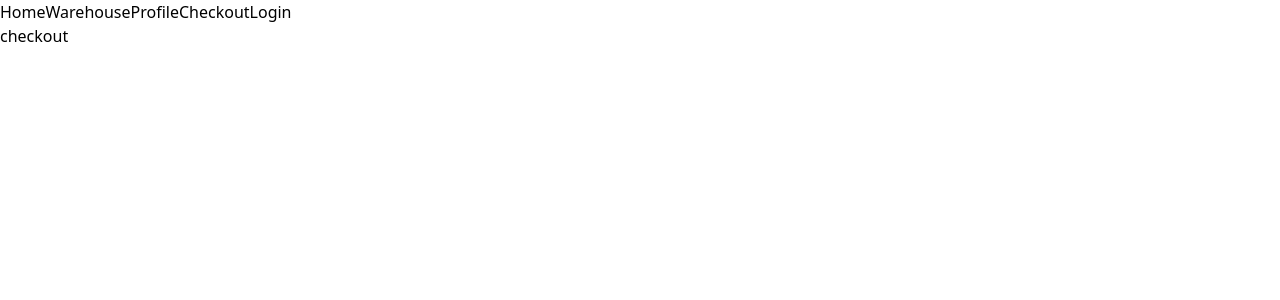
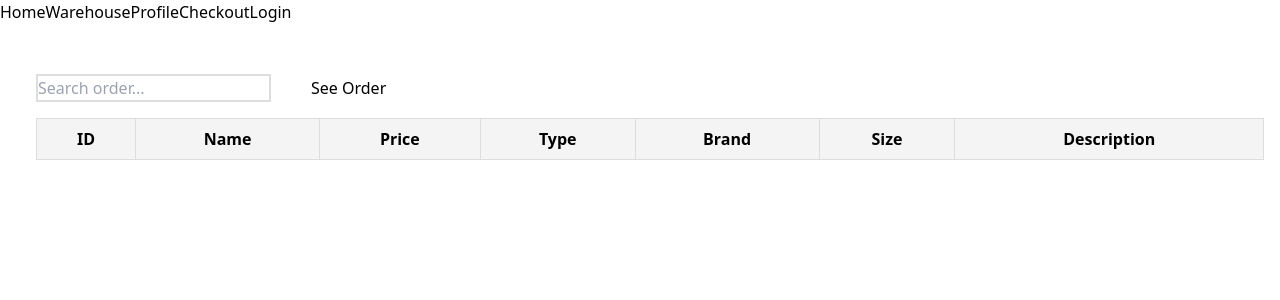
Before and after one commit to lukestonefox/Database-Design-Store, a React (Vite) app in the folder frontend/: page /checkout in a window 1280 px wide. Shown: the top 300 px of the page. Built offline with nearby package versions, Linux system fonts and the light colour scheme.

Commit message:
Created Order Register for Checkout page

```diff
--- a/frontend/src/App.tsx
+++ b/frontend/src/App.tsx
@@ -6,20 +6,32 @@ import Login from './pages/Login';
 import Warehouse from './pages/Warehouse';
 import Checkout from './pages/Checkout';
 import CreateAccount from './pages/CreateAccount';
+import { useState } from 'react';
+import { Product } from './types';
 
 const Content: React.FC = () => {
+  const [order, setOrder] = useState<Product[]>([]);
+
+  const addToOrder = (product: Product) => {
+    setOrder(prevOrder => prevOrder ? [...prevOrder, product] : [product]);
+    console.log('Testing adding to order: ', order);
+  };
+
+  const removeFromOrder = (productId: number) => {
+    setOrder(prevOrder => prevOrder.filter(p => p.productid !== productId));
+    console.log('')
+  };
+
   return (
-    <Router>
       <Routes>
-        <Route path="/home" element={<Home />} />
+        <Route path="/home" element={<Home addToOrder={addToOrder} />} />
         <Route path="/profile" element={<Profile />} />
         <Route path="*" element={<Navigate to="/home" />} />
         <Route path="/login" element={<Login />} />
         <Route path="/warehouse" element={<Warehouse />} />
-        <Route path="/checkout" element={<Checkout />} />
+        <Route path="/checkout" element={<Checkout order={order} removeFromOrder={removeFromOrder} />} />
         <Route path="/createAccount" element={<CreateAccount />} />
       </Routes>
-    </Router>
   )
 
 }
@@ -27,10 +39,10 @@ const Content: React.FC = () => {
 function App() {
 
   return (
-    <>
+    <Router>
       <NavBar />
       <Content />
-    </>
+    </Router>
   )
 }
 
--- a/frontend/src/NavBar.tsx
+++ b/frontend/src/NavBar.tsx
@@ -1,15 +1,16 @@
 import React from "react";
+import { Link } from "react-router-dom";
 
 const NavBar: React.FC = () => {
     return (
         <header>
             <nav className="flex h-12 w-screen bg-blue-400 fixed">
                 <div className="flex items-center justify-between w-full px-6">
-                    <a href="/home" className="px-4 text-white">Home</a>
-                    <a href="/warehouse" className="px-4 text-white">Warehouse</a>
-                    <a href="/profile" className="px-4 text-white">Profile</a>
-                    <a href="/checkout" className="px-4 text-white">Checkout</a>
-                    <a href="/login" className="px-4 text-white">Login</a>
+                    <Link to="/home" className="px-4 text-white">Home</Link>
+                    <Link to="/warehouse" className="px-4 text-white">Warehouse</Link>
+                    <Link to="/profile" className="px-4 text-white">Profile</Link>
+                    <Link to="/checkout" className="px-4 text-white">Checkout</Link>
+                    <Link to="/login" className="px-4 text-white">Login</Link>
                 </div>
             </nav>
         </header>
--- /dev/null
+++ b/frontend/src/OrdersRegister.tsx
@@ -0,0 +1,124 @@
+import { useEffect, useState } from "react";
+import { Product } from "./types"
+import { FontAwesomeIcon } from "@fortawesome/react-fontawesome";
+import { faEllipsisV } from "@fortawesome/free-solid-svg-icons";
+
+interface OrdersRegisterProps {
+    order: Product[];
+    removeFromOrder: (productId: number) => void;
+}
+
+const OrdersRegister: React.FC<OrdersRegisterProps> = ({ order, removeFromOrder}) => {
+    const [searchQuery, setSearchQuery] = useState('');
+    const [items, setItems] = useState<Product[]>(order);
+    const [menuVisible, setMenuVisible] = useState<Product | null>(null);
+    const [menuPosition, setMenuPosition] = useState<{top: number; left: number} | null>(null);
+
+    useEffect(() => {
+        setItems(order);
+    }, [order]);
+
+    const loadOrder = () => {
+        console.log(order);
+        setItems(order);
+    }
+
+    const handleSearch = (event: any) => {
+        setSearchQuery(event.target.value);
+    };
+
+    const handleIconCLick = (event: React.MouseEvent<HTMLTableDataCellElement, MouseEvent>, item: Product) => {
+        const rect = event.currentTarget.getBoundingClientRect();
+        setMenuPosition({top: rect.bottom, left: rect.left});
+        setMenuVisible(menuVisible === item ? null : item);
+    }
+
+    const removeItem = (item: Product) => {
+        removeFromOrder(item.productid);
+        // TODO: remove item from items list
+    }
+
+    const filteredItems = items?.filter((item) =>
+        item.productid.toString().toLowerCase().includes(searchQuery.toLowerCase()) ||
+        item.productname.toLowerCase().includes(searchQuery.toLowerCase()) ||
+        item.price.toString().toLowerCase().includes(searchQuery.toLowerCase()) ||
+        item.producttype.toLowerCase().includes(searchQuery.toLowerCase()) ||
+        item.brand.toLowerCase().includes(searchQuery.toLowerCase()) ||
+        item.productsize?.toLowerCase().includes(searchQuery.toLowerCase()) ||
+        item.description.toLowerCase().includes(searchQuery.toLowerCase())
+    );
+
+    const rowStyle = {
+        transition: 'background-color 0.3s ease',
+    };
+
+    const hoverStyle = {
+        backgroundColor: '#f0f0f0',
+    };
+
+    const menuStyle: React.CSSProperties = {
+        position: 'absolute',
+        backgroundColor: 'white',
+        border: '1px solid #ddd',
+        borderRadius: '4px',
+        boxShadow: '0 2px 8px rgba(0, 0, 0, 0.15)',
+        zIndex: 1000,
+        top: menuPosition?.top,
+        left: menuPosition?.left
+    };
+
+    return (
+        <div style={{paddingLeft: '1rem', marginRight: '1rem'}}>
+            <div style={{display: 'flex', flexDirection: 'row', gap: '40px'}}>
+                <input
+                    type="text"
+                    placeholder="Search order..."
+                    style={{border: '2px solid #ddd'}}
+                    value={searchQuery}
+                    onChange={handleSearch}
+                />
+                <button className="px-4 py-2 text-white bg-blue-500 rounded-md" onClick={() => loadOrder()}>See Order</button>
+            </div>
+            <table style={{width: '100%', borderCollapse: 'collapse', marginTop: '1rem'}}>
+                <thead>
+                    <tr>
+                    <th style={{border: '1px solid #ddd', padding: '8px', backgroundColor: '#f4f4f4', textAlign: 'center'}}>ID</th>
+                        <th style={{border: '1px solid #ddd', padding: '8px', backgroundColor: '#f4f4f4', textAlign: 'center'}}>Name</th>
+                        <th style={{border: '1px solid #ddd', padding: '8px', backgroundColor: '#f4f4f4', textAlign: 'center'}}>Price</th>
+                        <th style={{border: '1px solid #ddd', padding: '8px', backgroundColor: '#f4f4f4', textAlign: 'center'}}>Type</th>
+                        <th style={{border: '1px solid #ddd', padding: '8px', backgroundColor: '#f4f4f4', textAlign: 'center'}}>Brand</th>
+                        <th style={{border: '1px solid #ddd', padding: '8px', backgroundColor: '#f4f4f4', textAlign: 'center'}}>Size</th>
+                        <th style={{border: '1px solid #ddd', padding: '8px', backgroundColor: '#f4f4f4', textAlign: 'center'}}>Description</th>
+                    </tr>
+                </thead>
+                <tbody>
+                {filteredItems?.map((item, index) =>
+                        <tr key={index}
+                            style={{...rowStyle}}
+                            onMouseEnter={(e) => e.currentTarget.style.backgroundColor = hoverStyle.backgroundColor}
+                            onMouseLeave={(e) => e.currentTarget.style.backgroundColor = ''}
+                        >
+                            <td style={{border: '1px solid #ddd', padding: '8px'}}>{item.productid}</td>
+                            <td style={{border: '1px solid #ddd', padding: '8px'}}>{item.productname}</td>
+                            <td style={{border: '1px solid #ddd', padding: '8px'}}>${item.price}</td>
+                            <td style={{border: '1px solid #ddd', padding: '8px'}}>{item.producttype}</td>
+                            <td style={{border: '1px solid #ddd', padding: '8px'}}>{item.brand}</td>
+                            <td style={{border: '1px solid #ddd', padding: '8px'}}>{item.productsize}</td>
+                            <td style={{border: '1px solid #ddd', padding: '8px'}}>{item.description}</td>
+                            <td style={{border: '1px solid #ddd', padding: '8px', textAlign: 'center'}} onClick={(e) => handleIconCLick(e, item)}>
+                                <FontAwesomeIcon icon={faEllipsisV} />
+                                {menuVisible === item && (
+                                    <div style={menuStyle}>
+                                        <div style={{padding: '8px', cursor: 'pointer'}} onClick={() => removeItem(item)}>Remove from Order</div>
+                                    </div>
+                                )}
+                            </td>
+                        </tr>
+                    )}
+                </tbody>
+            </table>
+        </div>
+    )
+}
+
+export default OrdersRegister
--- a/frontend/src/ProductsRegister.tsx
+++ b/frontend/src/ProductsRegister.tsx
@@ -7,9 +7,10 @@ import EditProductForm from "./EditProductForm";
 
 interface ProductsRegisterProps {
     products: Product[];
+    addToOrder: (product: Product) => void;
 }
 
-const ProductsRegister: React.FC<ProductsRegisterProps> = ({products}) => {
+const ProductsRegister: React.FC<ProductsRegisterProps> = ({products, addToOrder}) => {
     const [searchQuery, setSearchQuery] = useState('');
     const [items, setItems] = useState<Product[]>(products);
     const [menuVisible, setMenuVisible] = useState<Product | null>(null)
@@ -32,7 +33,9 @@ const ProductsRegister: React.FC<ProductsRegisterProps> = ({products}) => {
     };
 
     const handleAdd = (item: Product) => {
-        setMenuVisible(menuVisible === item ? null : item)
+        console.log(`Adding ${item} to order in handleAdd`);
+        addToOrder(item);
+        setMenuVisible(menuVisible === item ? null : item);
     };
 
     const handleEdit = (item: Product) => {
--- a/frontend/src/pages/Checkout.tsx
+++ b/frontend/src/pages/Checkout.tsx
@@ -1,12 +1,21 @@
 import React from "react";
+import OrdersRegister from "../OrdersRegister";
+import { Product } from "../types";
 
-const Checkout: React.FC = () => {
+interface CheckoutProps {
+    order: Product[];
+    removeFromOrder: (productId: number) => void;
+}
+
+const Checkout: React.FC<CheckoutProps> = ({order, removeFromOrder}) => {
 
     return (
-        <>
-            <p>checkout</p>
-        </>
-    )
-}
+        <div style={{paddingTop: '50px'}}>
+            <div style={{paddingLeft: '20px'}}>
+                <OrdersRegister order={order} removeFromOrder={removeFromOrder}></OrdersRegister>
+            </div>
+        </div>
+    );
+};
 
 export default Checkout;
--- a/frontend/src/pages/Home.tsx
+++ b/frontend/src/pages/Home.tsx
@@ -2,7 +2,11 @@ import React, { useState } from "react";
 import ProductsRegister from "../ProductsRegister";
 import { Product } from "../types";
 
-const Home: React.FC = () => {
+interface HomeProps {
+  addToOrder: (product: Product) => void;
+}
+
+const Home: React.FC<HomeProps> = ({ addToOrder }) => {
   const [products, setProducts] = useState<Product[]>([])
 
   const getProducts = () => {
@@ -26,7 +30,7 @@ const Home: React.FC = () => {
         <button className="px-4 py-2 text-white bg-blue-500 rounded-md" onClick={getProducts}>Get Products</button>
       </div>
       <div style={{paddingLeft: '20px'}}>
-        <ProductsRegister products={products}></ProductsRegister>
+        <ProductsRegister products={products} addToOrder={addToOrder}></ProductsRegister>
       </div>
     </div>
   );
```
